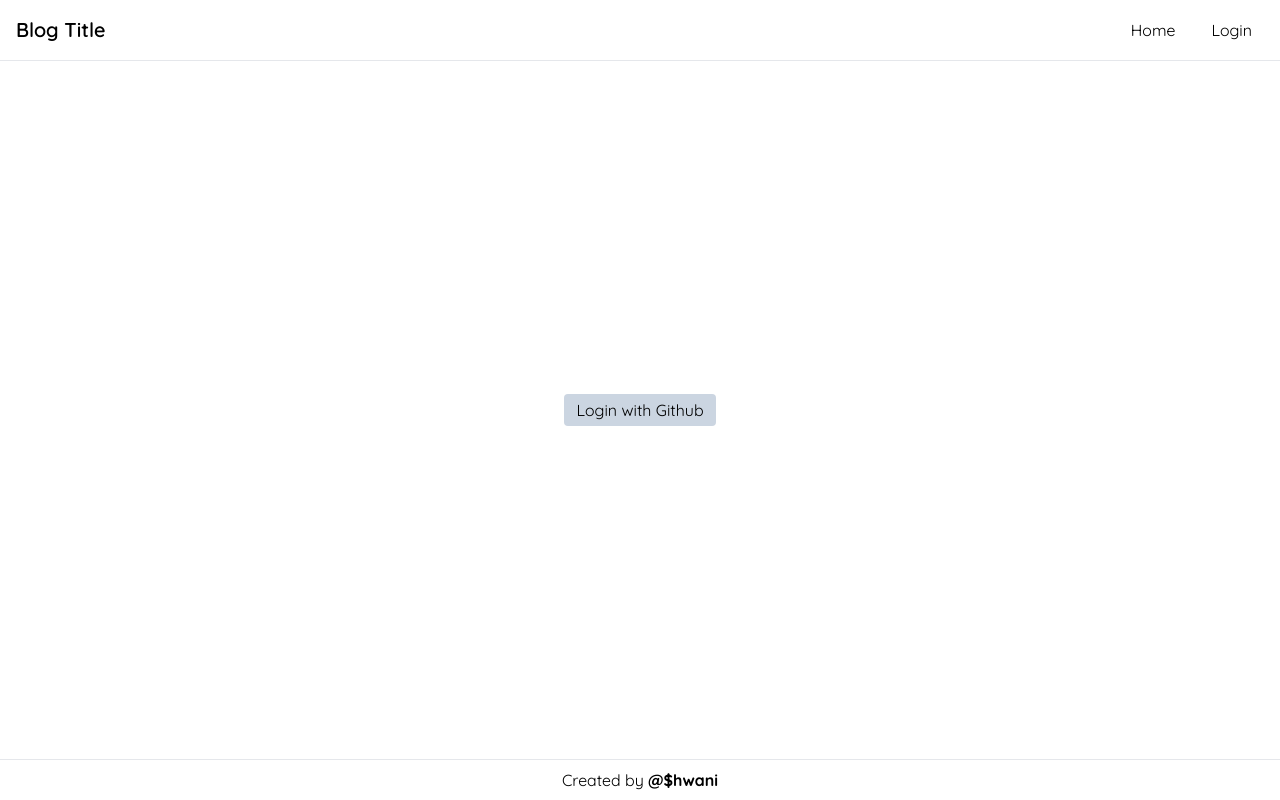
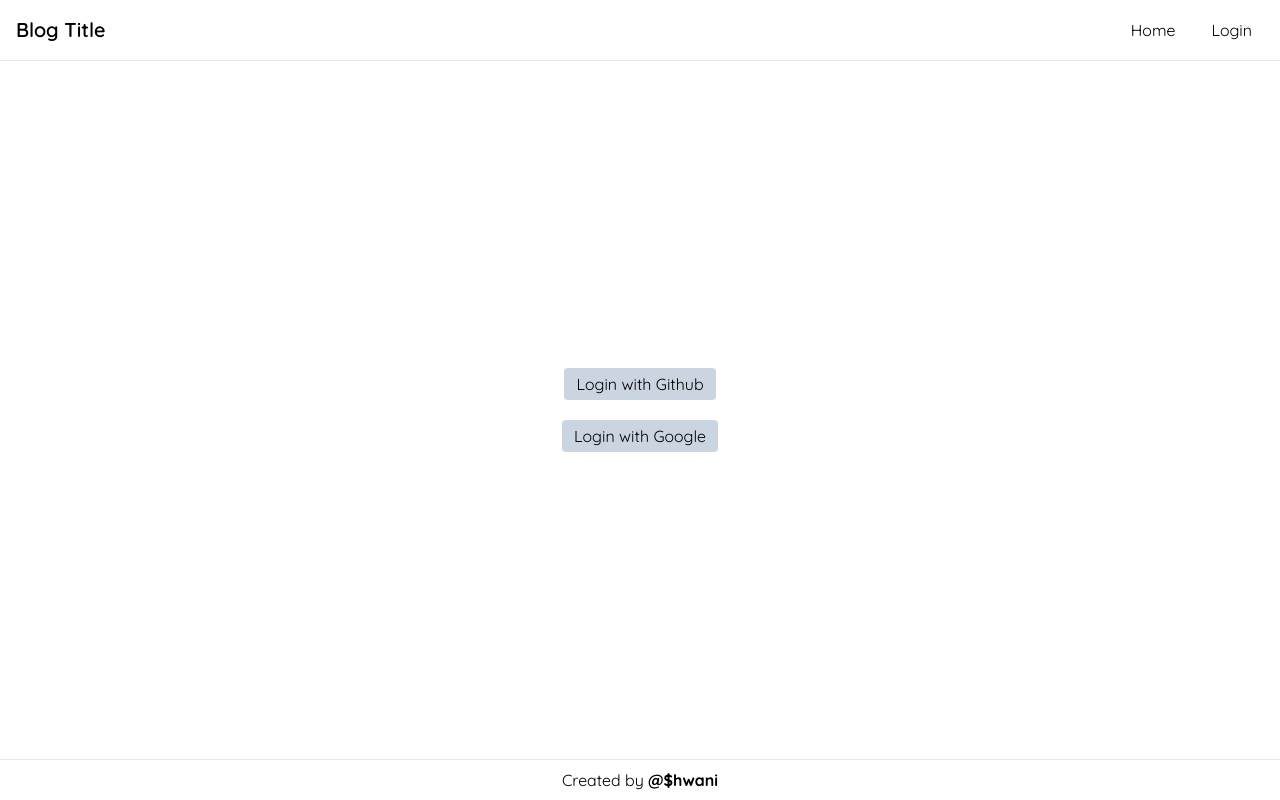
Before and after one commit to ashwani422/next-blog, a Next.js app: page /login in a window 1280 px wide. Built offline with nearby package versions, Linux system fonts and the light colour scheme; no server answers.

Commit message:
try to setup google authentication: initial setup

```diff
--- a/components/Navbar.js
+++ b/components/Navbar.js
@@ -1,4 +1,4 @@
-import Link from "next/link";
+import Link from "next/link"
 import { useSession, signOut } from "next-auth/react"
 
 export default function Navbar() {
--- a/pages/api/auth/[...nextauth].js
+++ b/pages/api/auth/[...nextauth].js
@@ -1,5 +1,6 @@
 import NextAuth from "next-auth/next"
 import GithubProvider from 'next-auth/providers/github'
+import GoogleProvider from 'next-auth/providers/google'
 import { MongoDBAdapter } from '@next-auth/mongodb-adapter'
 import clientPromise from "../../../lib/mongodb"
 
@@ -9,6 +10,10 @@ export default NextAuth(
       GithubProvider({
         clientId: process.env.GITHUB_ID,
         clientSecret: process.env.GITHUB_SECRET
+      }),
+      GoogleProvider({
+        clientId: process.env.GOOGLE_ID,
+        clientSecret: process.env.GOOGLE_SECRET
       })
     ],
     secret: process.env.SECRET,
--- a/pages/login.js
+++ b/pages/login.js
@@ -9,10 +9,12 @@ export default function Login() {
   if(status === 'authenticated') router.push('/dashboard')
 
   return (
-    <div className="h-full flex justify-center items-center">
+    <div className="h-full flex flex-col justify-center items-center">
       {
-        status === 'unauthenticated' &&
+        status === 'unauthenticated' && <>
           <button className="px-3 rounded py-1 bg-slate-300 hover:bg-slate-900 hover:text-white" onClick={() => signIn('github')}>Login with Github</button>
+          <button className="mt-5 px-3 rounded py-1 bg-slate-300 hover:bg-slate-900 hover:text-white" onClick={() => signIn('google')}>Login with Google</button>
+        </>
       }
       {
         status === 'loading' &&
```
Also changed, not shown: 1 other file (tests, documents, lock files or other folders).
